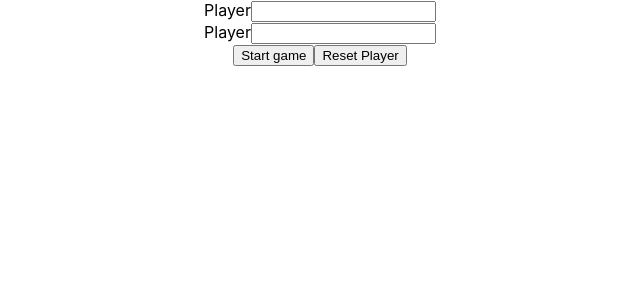
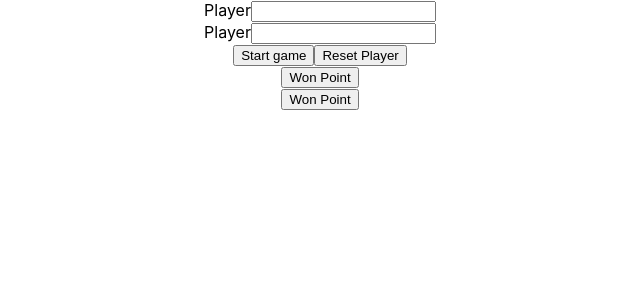
Before and after one commit to VaqueroFontenla/kata-tenis, a React (Create React App) app: page / in a window 1280 px wide. Both pictures are taken after a click on the button "Start game". Shown: the top 300 px of the page, without its empty margins (320-960 px from the left). Built offline with nearby package versions, Linux system fonts and the light colour scheme.

Commit message:
Add Game component

```diff
--- a/src/App.tsx
+++ b/src/App.tsx
@@ -2,39 +2,62 @@ import * as React from "react";
 import { hot } from 'react-hot-loader/root'
 import { Player } from './components/Player';
 import { Button } from './components/Button';
+import { Game } from './components/Game';
 import './App.css';
 
 const App = () => {
 
   const className = '';
-  const [userName, setUSerName] = React.useState('');
-  const [game, setGame] = React.useState(false);
+  const userId = null;
+  const [userNamePlayerOne, setUserNamePlayerOne] = React.useState('');
+  const [userNamePlayerTwo, setUserNamePlayerTwo] = React.useState('');
+  const [showGame, setShowGame] = React.useState(false);
 
-  const onChangeUserName = (event: React.ChangeEvent<HTMLInputElement>) => {
-    setUSerName(event.target.value)
+  const onChangeUserNamePlayerOne = (event: React.ChangeEvent<HTMLInputElement>) => {
+    setUserNamePlayerOne(event.target.value);
+  }
+  const onChangeUserNamePlayerTwo = (event: React.ChangeEvent<HTMLInputElement>) => {
+    setUserNamePlayerTwo(event.target.value);
   }
 
-  const onResetPlayer = () => setUSerName('');
-  const onShowGame = () => setGame(true)
+  const onResetPlayer = () => {
+    setUserNamePlayerOne('');
+    setUserNamePlayerTwo('');
+  }
+  const onShowGame = () => setShowGame(true)
 
   return (
     <div className="App">
       <div>
-        <Player currentUserName={userName}
-          onChangeUserName={onChangeUserName}
+        <Player currentUserName={userNamePlayerOne}
+            onChangeUserName={onChangeUserNamePlayerOne}
         />
-        <Player currentUserName={userName}
-          onChangeUserName={onChangeUserName}
+         <Player currentUserName={userNamePlayerTwo}
+            onChangeUserName={onChangeUserNamePlayerTwo}
         />
 
       </div>
       <div>
-        <Button onClick={onShowGame}
-          className={className}> Start game </Button>
-        <Button onClick={onResetPlayer}
-          className={className}> Reset Player </Button>
+        <Button
+          onClick={onShowGame}
+          className={className}>
+            Start game
+        </Button>
+        <Button
+          onClick={onResetPlayer}
+          className={className}>
+            Reset Player
+        </Button>
       </div>
 
+      <div>
+        {showGame &&
+          <Game
+            userNamePlayerOne={userNamePlayerOne}
+            userNamePlayerTwo={userNamePlayerTwo}
+          />
+        }
+      </div>
     </div>
   );
 }
--- /dev/null
+++ b/src/components/Game.tsx
@@ -0,0 +1,36 @@
+import * as React from "react";
+import { Button } from './Button';
+import './Game.css';
+
+interface Props {
+    userNamePlayerOne: string
+    userNamePlayerTwo: string
+}
+
+
+export const Game = (props: Props) => {
+    const className = '';
+    const addPointPlayerOne = () => {}
+    const addPointPlayerTwo = () => {}
+    return (
+        <div>
+            <div>
+                {props.userNamePlayerOne}
+                <Button
+                    onClick={addPointPlayerOne}
+                    className={className}
+                >
+                    Won Point
+                </Button>
+            </div>
+            <div>
+            {props.userNamePlayerTwo}
+                <Button
+                    onClick={addPointPlayerTwo}
+                    className={className}>
+                    Won  Point
+                </Button>
+            </div>
+        </div>
+    )
+}
```
Also changed, not shown: src/components/Game.css (added).
